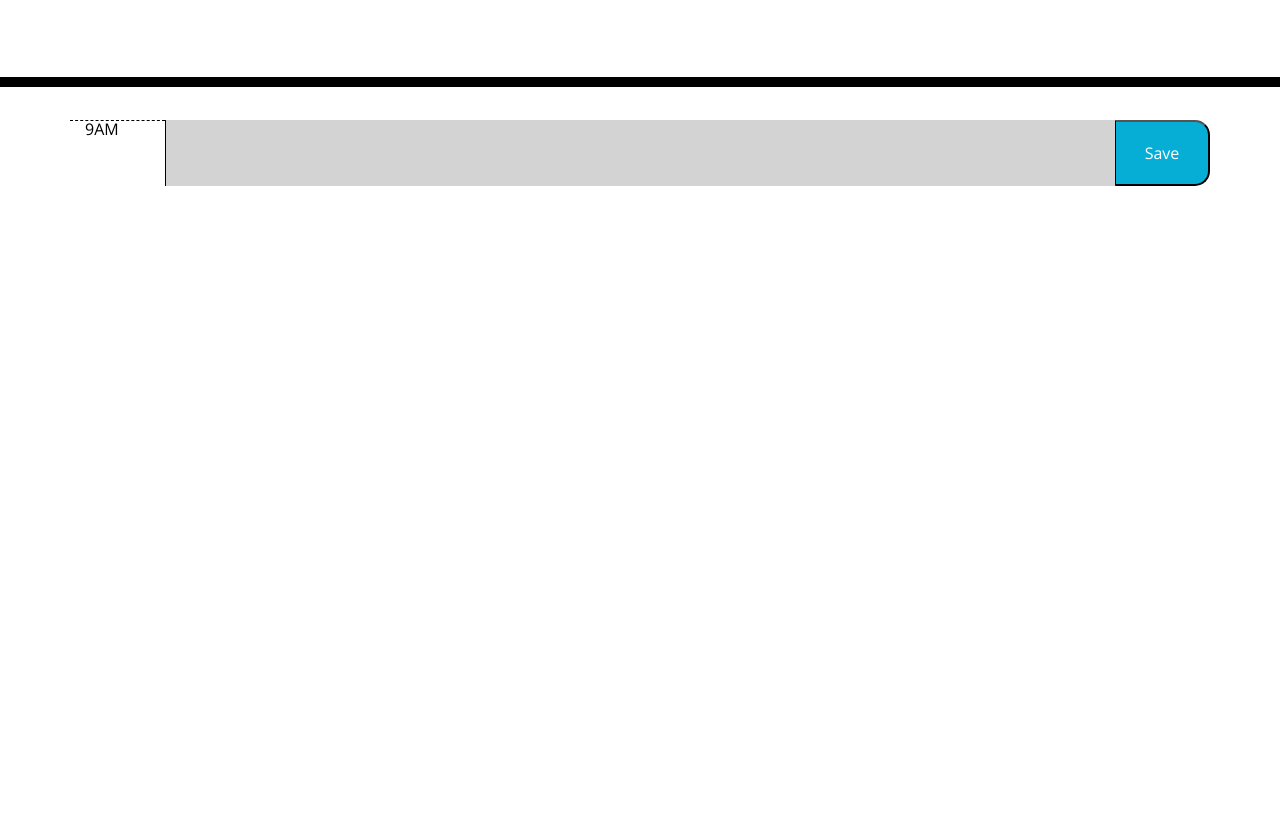
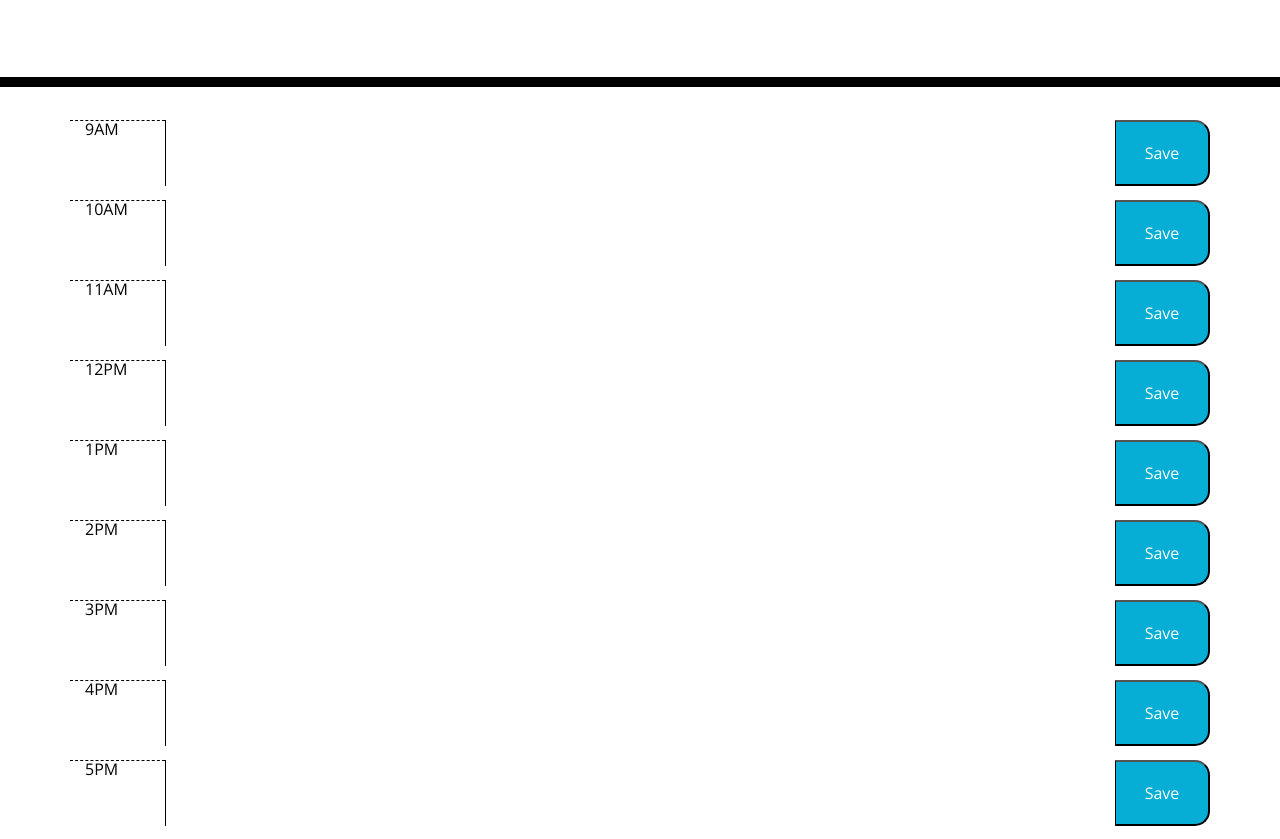
Before and after one commit to misha244/work_day_scheduler, a plain HTML site: page index.html in a window 1280 px wide. Shown: the part 181-1020 px from the top of the page. Before the commit the page ends 800 px from the top, so only its background shows below. Drawn offline with nearby package versions, Linux system fonts and the light colour scheme.

Commit message:
add rows up to 5pm

```diff
--- a/index.html
+++ b/index.html
@@ -31,7 +31,55 @@
     <div class="container">
       <div class="row">
         <div class="col-md-1 hour">9AM</div>
-        <textarea class="col-md-10 past"></textarea>
+        <textarea class="col-md-10"></textarea>
+        <button class="col-md-1 saveBtn">Save</button>
+        <div class="col-md-1"></div>
+      </div>
+      <div class="row">
+        <div class="col-md-1 hour">10AM</div>
+        <textarea class="col-md-10"></textarea>
+        <button class="col-md-1 saveBtn">Save</button>
+        <div class="col-md-1"></div>
+      </div>
+      <div class="row">
+        <div class="col-md-1 hour">11AM</div>
+        <textarea class="col-md-10"></textarea>
+        <button class="col-md-1 saveBtn">Save</button>
+        <div class="col-md-1"></div>
+      </div>
+      <div class="row">
+        <div class="col-md-1 hour">12PM</div>
+        <textarea class="col-md-10"></textarea>
+        <button class="col-md-1 saveBtn">Save</button>
+        <div class="col-md-1"></div>
+      </div>
+      <div class="row">
+        <div class="col-md-1 hour">1PM</div>
+        <textarea class="col-md-10"></textarea>
+        <button class="col-md-1 saveBtn">Save</button>
+        <div class="col-md-1"></div>
+      </div>
+      <div class="row">
+        <div class="col-md-1 hour">2PM</div>
+        <textarea class="col-md-10"></textarea>
+        <button class="col-md-1 saveBtn">Save</button>
+        <div class="col-md-1"></div>
+      </div>
+      <div class="row">
+        <div class="col-md-1 hour">3PM</div>
+        <textarea class="col-md-10"></textarea>
+        <button class="col-md-1 saveBtn">Save</button>
+        <div class="col-md-1"></div>
+      </div>
+      <div class="row">
+        <div class="col-md-1 hour">4PM</div>
+        <textarea class="col-md-10"></textarea>
+        <button class="col-md-1 saveBtn">Save</button>
+        <div class="col-md-1"></div>
+      </div>
+      <div class="row">
+        <div class="col-md-1 hour">5PM</div>
+        <textarea class="col-md-10"></textarea>
         <button class="col-md-1 saveBtn">Save</button>
         <div class="col-md-1"></div>
       </div>
```
